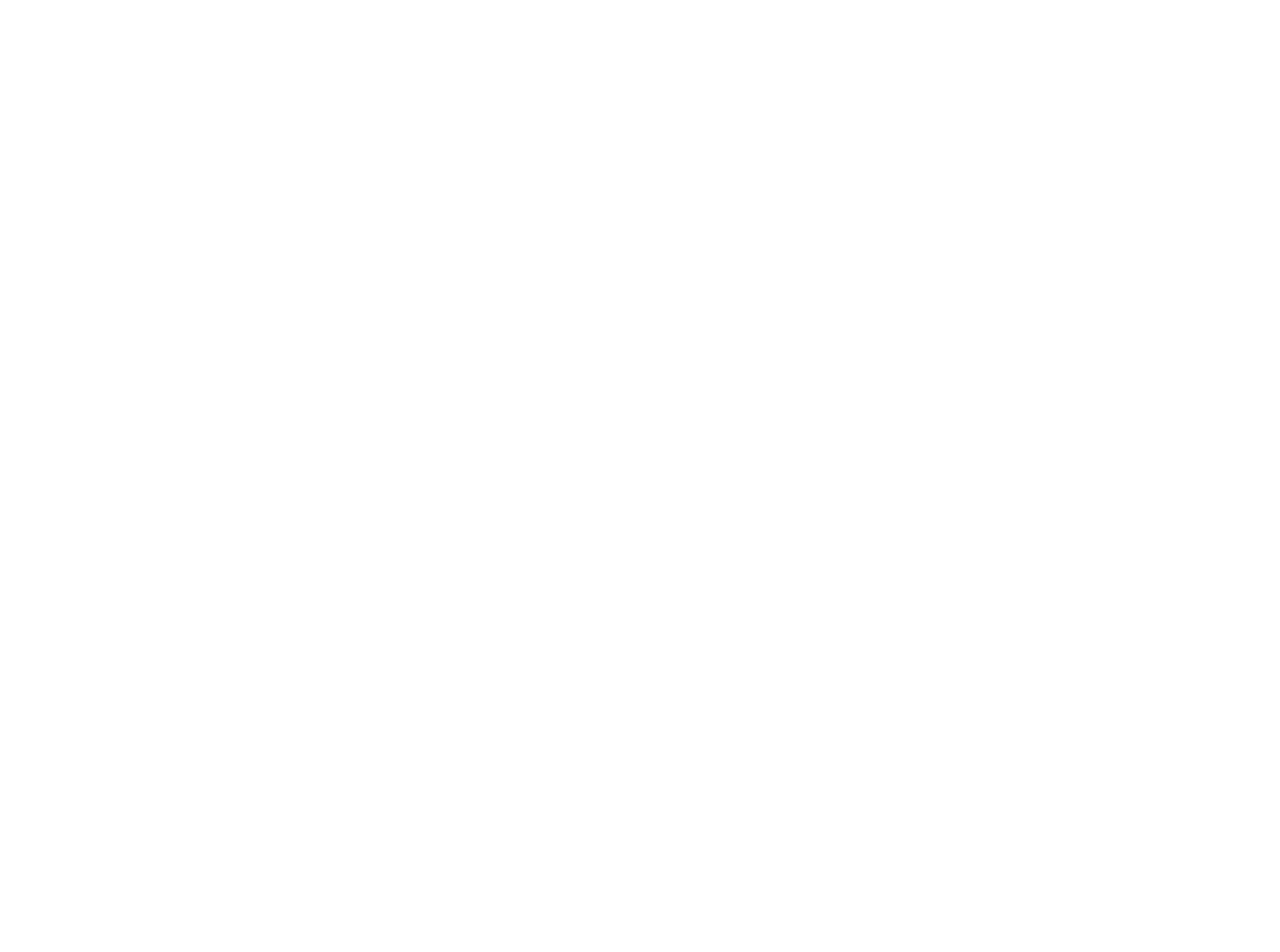
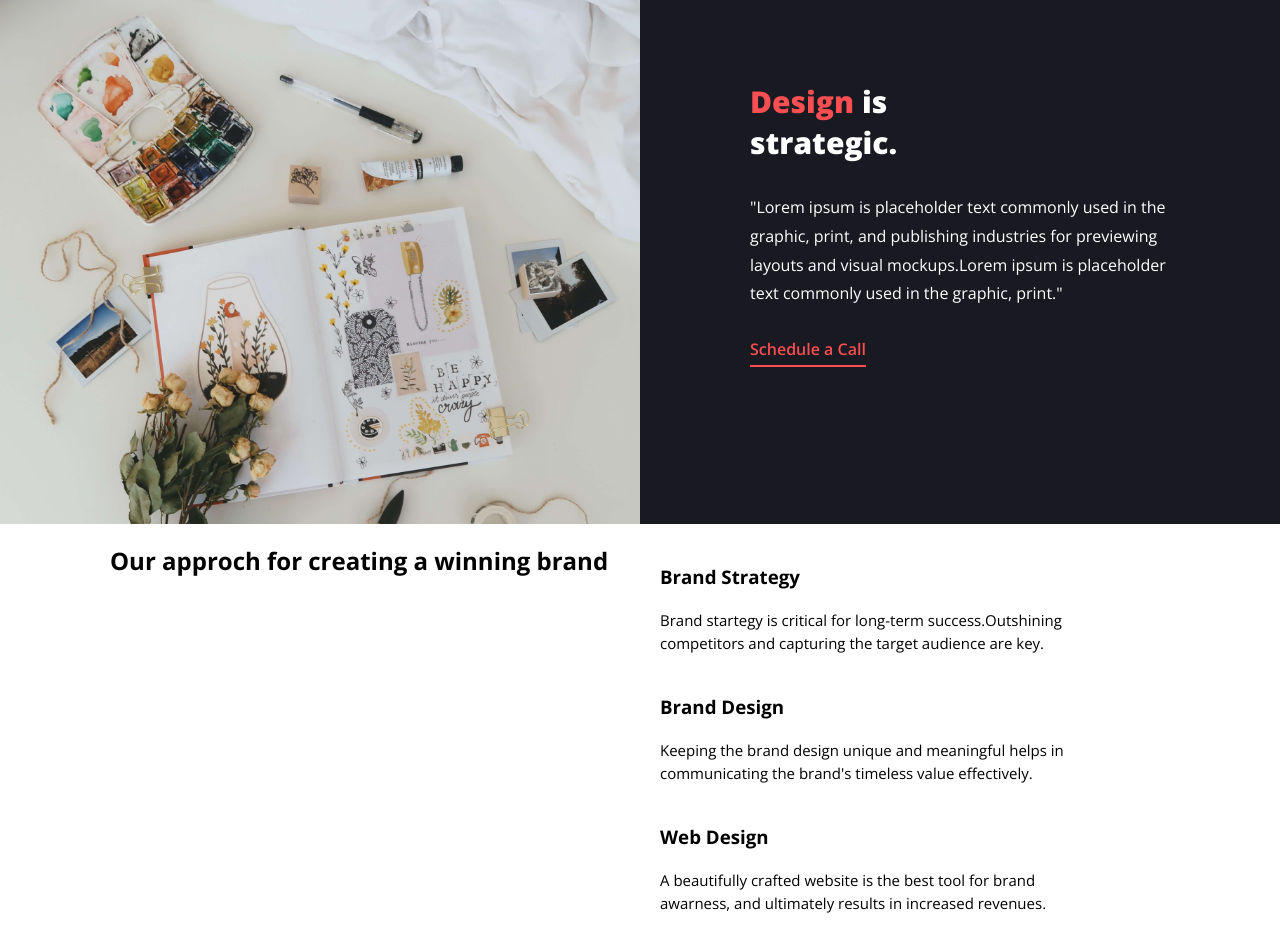
Before and after one commit to nejmiyassine01/creative, a React (Create React App) app: page / in a window 1280 px wide. Shown: the part 776-1728 px from the top of the page. Before the commit the page ends 800 px from the top, so only its background shows below. Built offline with nearby package versions, Linux system fonts and the light colour scheme.

Commit message:
Added Brand And Design Section

```diff
--- a/src/App.css
+++ b/src/App.css
@@ -1,4 +1,5 @@
 @import url('https://fonts.googleapis.com/css2?family=Open+Sans:wght@400;600;700;800&display=swap');
+
 * {
     font-family: 'Open Sans', sans-serif;
 }
--- a/src/App.js
+++ b/src/App.js
@@ -1,4 +1,6 @@
 import './App.css';
+import Brand from './components/Brand/Brand';
+import Design from './components/Design/Design';
 import LandingPage from './components/LandingPage/LandingPage';
 import Navbar from './components/Navbar/Navbar';
 
@@ -7,6 +9,8 @@
     <div className="app">
       <Navbar/>
       <LandingPage/>
+      <Design/>
+      <Brand/>
     </div>
   );
 }
--- /dev/null
+++ b/src/components/Brand/Brand.jsx
@@ -0,0 +1,27 @@
+import React from 'react'
+import BrandData from './BrandData'
+import './Brand.scss'
+
+function Brand() {
+    return (
+        <div className="brand">
+            <div className="container brand_container">
+                <div className="brand_left">
+                    <h2>
+                        Our approch for creating a winning brand
+                    </h2>
+                </div>
+                <div className="brand_right">
+                {BrandData.map((brand, index) => (
+                    <div key={index}>
+                        <h3>{brand.title}</h3>
+                        <p>{brand.text}</p>
+                    </div>
+                ))}
+                </div>
+            </div>
+        </div>
+    )
+}
+
+export default Brand
--- /dev/null
+++ b/src/components/Brand/Brand.scss
@@ -0,0 +1,33 @@
+.brand {
+
+    &_container {
+        display: flex;
+    }
+
+    &_left {
+        width: 50%;
+    }
+
+    &_right {
+        width: 50%;
+        position: relative;
+
+        & > div {
+            padding: 20px;
+            color: #000;
+            z-index: 20px;
+
+            & h3{
+            }
+
+            & p {
+                padding-top: 20px;
+                color: #000;
+                font-size: 15px;
+                line-height: 1.5;
+                width: 440px;
+            }
+        }
+
+    }
+}
--- /dev/null
+++ b/src/components/Brand/BrandData.js
@@ -0,0 +1,16 @@
+const BrandData = [
+    {
+        title: 'Brand Strategy',
+        text: 'Brand startegy is critical for long-term success.Outshining competitors and capturing the target audience are key.'
+    },
+    {
+        title: 'Brand Design',
+        text: 'Keeping the brand design unique and meaningful helps in communicating the brand\'s timeless value effectively.'
+    },
+    {
+        title: 'Web Design',
+        text: 'A beautifully crafted website is the best tool for brand awarness, and ultimately results in increased revenues.'
+    }
+];
+
+export default BrandData
--- /dev/null
+++ b/src/components/Design/Design.jsx
@@ -0,0 +1,28 @@
+import React from 'react'
+import './Design.scss'
+import img2 from '../../static/img-2.jpg'
+
+function Design() {
+    return (
+        <div className="design">
+            <div className="design_image">
+                <img src={img2} alt="design" />
+            </div>
+            <div className="design_container container">
+                <div className="design_content">
+                    <h2>
+                        <span>Design</span> is strategic.
+                    </h2>
+                    <p>
+                    &quot;Lorem ipsum is placeholder text commonly used in the graphic, print, and publishing industries for previewing layouts and visual mockups.Lorem ipsum is placeholder text commonly used in the graphic, print.&quot;
+                    </p>
+                    <button className="design_button">
+                        Schedule a Call
+                    </button>
+                </div>
+            </div>
+        </div>
+    )
+}
+
+export default Design
--- /dev/null
+++ b/src/components/Design/Design.scss
@@ -0,0 +1,54 @@
+.design {
+    display: flex;
+    height: 600px;
+    width: 100%;
+    overflow: hidden;
+
+    &_image {
+        width: 50%;
+        height: 100%;
+
+        & img {
+            width: 100%;
+        }
+
+    }
+
+    &_container {
+        background-color: #191921;
+        height: 100%;
+        width: 50%;
+        display: flex;
+        flex-direction: column;
+        justify-content: center;
+        align-items: center;
+        color: #fff;
+
+        & h2 {
+            width: 150px;
+            font-weight: 800;
+            font-size: 30px;
+        }
+
+        & span {
+            color: #FA4F52;
+        }
+
+        & p {
+            line-height: 1.8;
+            width: 420px;
+            padding: 30px 0;
+        }
+    }
+
+    &_button {
+        border: none;
+        background: transparent;
+        color: #FA4F52;
+        font-weight: 600;
+        font-size: 16px;
+        padding-bottom: 5px;
+        border-bottom: 2px solid #FA4F52;
+        cursor: pointer;
+    }
+}
--- a/src/components/LandingPage/LandingPage.scss
+++ b/src/components/LandingPage/LandingPage.scss
@@ -16,7 +16,7 @@
             width: 70%;
             height: 100%;
             background: rgb(255,255,255);
-            background: linear-gradient(90deg, rgba(255,255,255,1) 0%, rgba(255,255,255,0) 100%);
+            background: linear-gradient(90deg, rgba(255,255,255,1) 0%, rgba(255,255,255,1) 50%, rgba(255,255,255,0) 100%);
         }
 
         & img {
```
Also changed, not shown: 1 other file (tests, documents, lock files or other folders).
